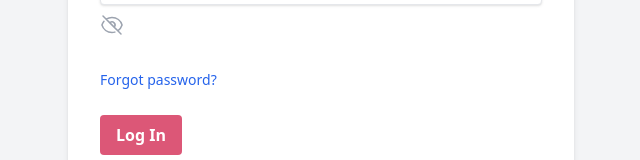
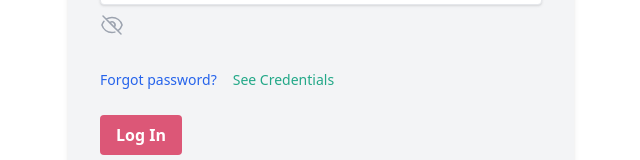
Before and after one commit to bhuiamh/digitosys-dashboard, a Next.js app: page /login in a window 1280 px wide. Shown: the part 369-529 px from the top of the page, without its empty margins (319-959 px from the left). Built offline with nearby package versions, Linux system fonts and the light colour scheme.

Commit message:
Modal Add on Login Page

```diff
--- a/src/app/login/page.tsx
+++ b/src/app/login/page.tsx
@@ -11,19 +11,25 @@ export default function Login() {
   });
   const [showPassword, setShowPassword] = useState(false);
 
-  // Handle form submission (replace with actual authentication logic)
+  // Handle form submission
   const handleSubmit = async (userData) => {
     userData.preventDefault();
-    // ... Perform authentication
   };
 
+  //   Modal Operation
+  const [isOpen, setIsOpen] = useState(false);
+
+  const handleModalOpen = () => setIsOpen(true);
+  const handleModalClose = () => setIsOpen(false);
+
   return (
-    <div className="min-h-screen flex items-center justify-center bg-gray-100">
+
+      <div className="min-h-screen flex items-center justify-center">
         <Head>
           <title>Digitosys Login</title>
         </Head>
 
-      <div className="bg-white p-8 rounded-xl shadow-md">
+        <div className="bg-gray-100 p-8 rounded-xl shadow-md">
           <h2 className="text-2xl font-sans font-bold mb-6 text-center">
             Welcome to{" "}
             <span className="font-extrabold font-serif text-[#dc5777]">
@@ -122,6 +128,12 @@ export default function Login() {
               >
                 Forgot password?
               </Link>
+              <button
+                onClick={handleModalOpen}
+                className="text-sm font-sans ml-4 font-medium text-[#23a888]"
+              >
+                See Credentials
+              </button>
             </div>
 
             {/* Login button */}
@@ -136,11 +148,9 @@ export default function Login() {
             <div className="mt-6">
               <div className="flex items-center justify-center">
                 <button className="bg-white text-[#dc5777] border border-[#dc5777] rounded-full px-4 py-2 mr-2 hover:bg-[#7a232c] hover:text-white focus:outline-none focus:shadow-outline">
-
                   <span className="ml-2">Continue with Facebook</span>
                 </button>
                 <button className="bg-white text-[#23a888] border border-[#23a888] rounded-full px-4 py-2 hover:bg-[#23a888] hover:text-white focus:outline-none focus:shadow-outline">
-
                   <span className="ml-2">Continue with Discord</span>
                 </button>
               </div>
@@ -157,6 +167,26 @@ export default function Login() {
             </div>
           </form>
         </div>
+        {isOpen && (
+          <div
+            className="fixed top-1/2 left-1/2 transform -translate-x-1/2 -translate-y-1/2 bg-white rounded-lg shadow-xl overflow-y-auto"
+            style={{ width: "50vw", height: "50vh" }}
+          >
+            <div className="p-4">
+              <h2 className="text-2xl font-bold mb-4">Login Credentials</h2>
+              <p className="text-gray-700">For User</p>
+              <p className="text-gray-700">For Admin</p>
+              <p className="text-gray-700">For Consumer</p>
             </div>
+            <button
+              className="absolute top-0 right-0 m-4 text-red-700 hover:text-gray-700 text-2xl focus:outline-none focus:text-gray-700"
+              onClick={handleModalClose}
+            >
+              ×
+            </button>
+          </div>
+        )}
+      </div>
+
   );
 }
```
Lines whose indentation alone changed are shown as unchanged.
